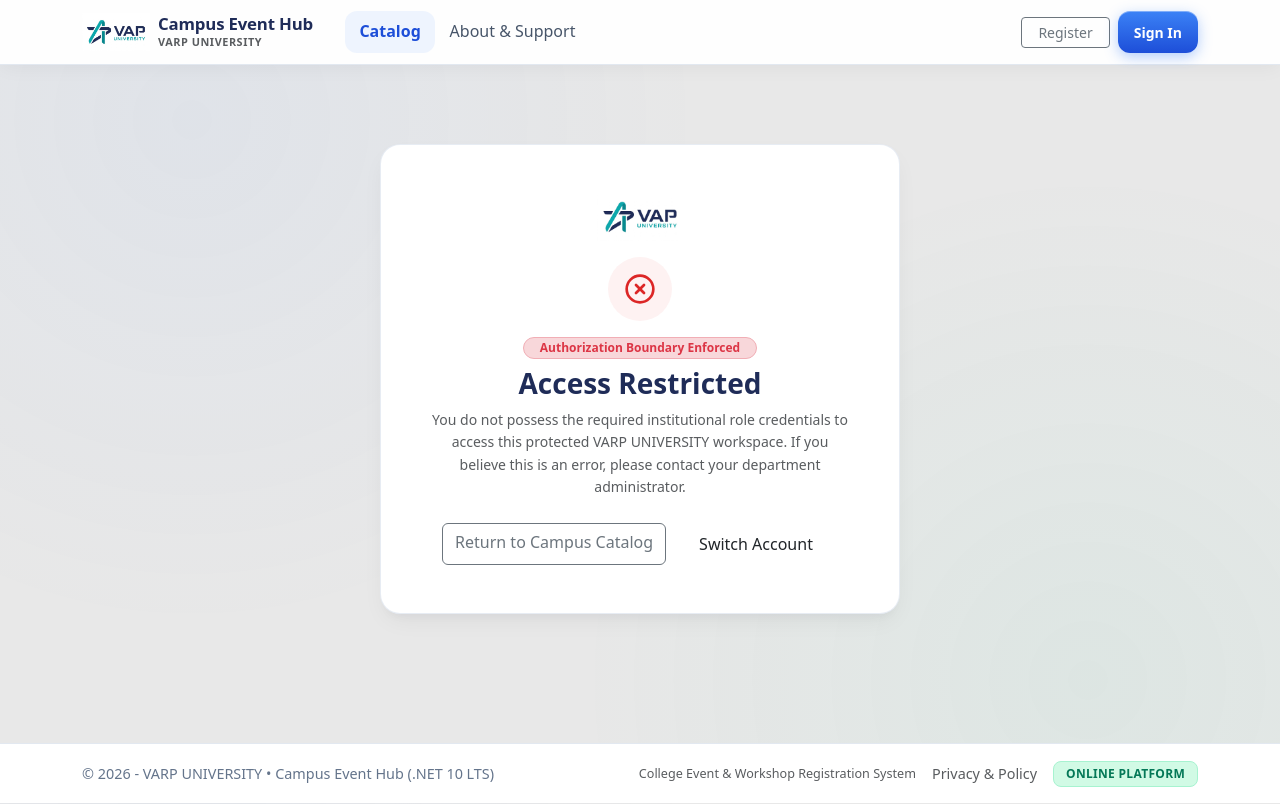
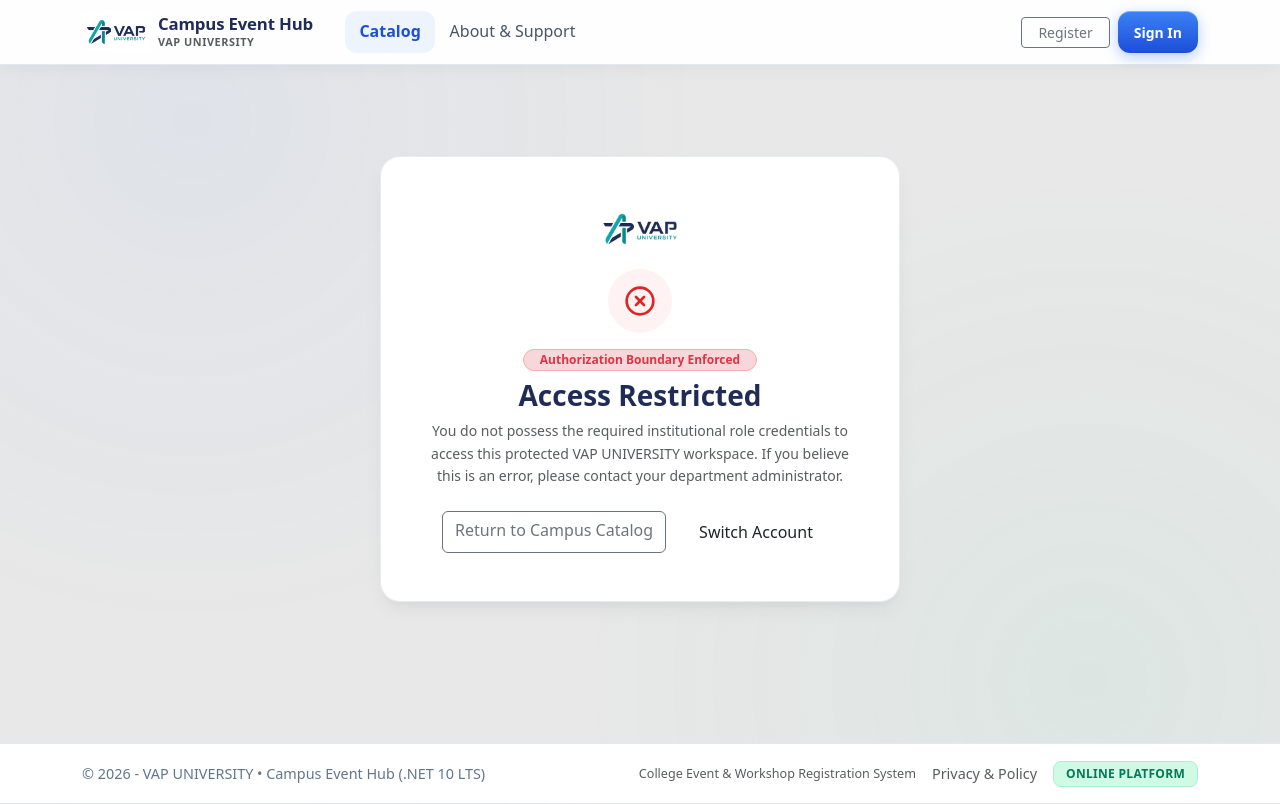
Before and after one commit to as9556641-svg/College_event_project, an ASP.NET Core app: page /Account/AccessDenied in a window 1280 px wide. Run offline with ASP.NET Core 8, Linux system fonts and the light colour scheme; style sheets or scripts are compiled from the project's sources; some libraries are stand-ins or nearby versions.

Commit message:
feat(branding): update institutional identity to VAP University

```diff
--- a/src/CollegeEventRegistration.Infrastructure/Data/DbInitializer.cs
+++ b/src/CollegeEventRegistration.Infrastructure/Data/DbInitializer.cs
@@ -84,7 +84,7 @@ public static class DbInitializer
                     IsActive = true,
                     IsSuperAdminProtected = true,
                     Department = "Administration",
-                    CollegeName = "VARP UNIVERSITY"
+                    CollegeName = "VAP UNIVERSITY"
                 };
 
                 var createResult = await userManager.CreateAsync(superAdmin, superAdminPassword);
@@ -133,7 +133,7 @@ public static class DbInitializer
                 EmailConfirmed = true,
                 IsActive = true,
                 Department = "Administration",
-                CollegeName = "VARP UNIVERSITY"
+                CollegeName = "VAP UNIVERSITY"
             };
             var res = await userManager.CreateAsync(adminUser, "Admin@2026!");
             if (res.Succeeded)
@@ -155,7 +155,7 @@ public static class DbInitializer
                 EmailConfirmed = true,
                 IsActive = true,
                 Department = "Computer Science & Engineering",
-                CollegeName = "VARP UNIVERSITY"
+                CollegeName = "VAP UNIVERSITY"
             };
             var res = await userManager.CreateAsync(coordUser, "Coordinator@2026!");
             if (res.Succeeded)
--- a/src/CollegeEventRegistration.Web/Areas/SuperAdmin/Views/Dashboard/Index.cshtml
+++ b/src/CollegeEventRegistration.Web/Areas/SuperAdmin/Views/Dashboard/Index.cshtml
@@ -14,7 +14,7 @@
             Welcome, @(Model?.CurrentUser?.FullName ?? "Root Administrator")
         </h2>
         <p class="text-muted small mb-0">
-            Real-time telemetry and management controls for VARP UNIVERSITY's event ecosystem.
+            Real-time telemetry and management controls for VAP UNIVERSITY's event ecosystem.
         </p>
     </div>
     <div class="col-lg-4 text-lg-end mt-3 mt-lg-0">
--- a/src/CollegeEventRegistration.Web/Models/Account/RegisterViewModel.cs
+++ b/src/CollegeEventRegistration.Web/Models/Account/RegisterViewModel.cs
@@ -45,7 +45,7 @@ public class RegisterViewModel
     public int? YearOfStudy { get; set; } = 1;
 
     [Display(Name = "College / Institution Name")]
-    public string CollegeName { get; set; } = "VARP UNIVERSITY";
+    public string CollegeName { get; set; } = "VAP UNIVERSITY";
 
     public string? ReturnUrl { get; set; }
 }
--- a/src/CollegeEventRegistration.Web/Views/Account/AccessDenied.cshtml
+++ b/src/CollegeEventRegistration.Web/Views/Account/AccessDenied.cshtml
@@ -1,12 +1,12 @@
 @{
-    ViewData["Title"] = "Access Restricted - VARP UNIVERSITY";
+    ViewData["Title"] = "Access Restricted - VAP UNIVERSITY";
 }
 
 <div class="d-flex align-items-center justify-content-center" style="min-height: calc(100vh - 220px);">
     <div class="card card-3d p-4 p-md-5 text-center" style="max-width: 520px; border-radius: 1.25rem;">
         <div class="mb-3">
-            <img src="~/images/branding/varp-university-logo.png"
-                 alt="VARP University Logo"
+            <img src="~/images/branding/vap-university-logo.png"
+                 alt="VAP University Logo"
                  style="height: 48px; width: auto; object-fit: contain; max-width: 220px;"
                  asp-append-version="true" />
         </div>
@@ -26,7 +26,7 @@
 
         <h3 class="fw-bold mb-2" style="color: #1F2C58;">Access Restricted</h3>
         <p class="text-muted small mb-4">
-            You do not possess the required institutional role credentials to access this protected VARP UNIVERSITY workspace.
+            You do not possess the required institutional role credentials to access this protected VAP UNIVERSITY workspace.
             If you believe this is an error, please contact your department administrator.
         </p>
 
@@ -34,7 +34,7 @@
             <a asp-controller="Home" asp-action="Index" class="btn btn-outline-secondary">
                 Return to Campus Catalog
             </a>
-            <a asp-controller="Account" asp-action="Login" class="btn btn-auth-varp" style="width: auto; padding: 0.5rem 1.5rem; text-decoration: none;">
+            <a asp-controller="Account" asp-action="Login" class="btn btn-auth-vap" style="width: auto; padding: 0.5rem 1.5rem; text-decoration: none;">
                 Switch Account
             </a>
         </div>
--- a/src/CollegeEventRegistration.Web/Views/Home/Index.cshtml
+++ b/src/CollegeEventRegistration.Web/Views/Home/Index.cshtml
@@ -6,12 +6,12 @@
     <div class="hero-glow"></div>
     <div class="row align-items-center position-relative">
         <div class="col-lg-8">
-            <span class="badge badge-role badge-role-coordinator mb-3">VARP UNIVERSITY &bull; Campus Event Hub</span>
+            <span class="badge badge-role badge-role-coordinator mb-3">VAP UNIVERSITY &bull; Campus Event Hub</span>
             <h1 class="hero-title mb-3">
                 College Event &amp; Workshop <span class="hero-gradient-text">Registration System</span>
             </h1>
             <p class="lead text-muted mb-4" style="max-width: 650px;">
-                The official event registration ecosystem for <strong>VARP UNIVERSITY</strong>, built on modern <strong>.NET 10 LTS</strong> and <strong>SQL Server 2025 Express</strong>. Designed for seamless event registration, real-time QR attendance check-in, dynamic certificate issuance, and comprehensive administrative governance.
+                The official event registration ecosystem for <strong>VAP UNIVERSITY</strong>, built on modern <strong>.NET 10 LTS</strong> and <strong>SQL Server 2025 Express</strong>. Designed for seamless event registration, real-time QR attendance check-in, dynamic certificate issuance, and comprehensive administrative governance.
             </p>
             <div class="d-flex flex-wrap gap-3">
                 <a href="#roles" class="btn btn-3d-primary">
--- a/src/CollegeEventRegistration.Web/Views/Shared/_Layout.cshtml
+++ b/src/CollegeEventRegistration.Web/Views/Shared/_Layout.cshtml
@@ -14,10 +14,10 @@
         <nav class="navbar navbar-expand-lg navbar-custom sticky-top">
             <div class="container">
                 <a class="navbar-brand navbar-brand-custom d-flex align-items-center gap-2 text-decoration-none" asp-area="" asp-controller="Home" asp-action="Index">
-                    <img src="~/images/branding/varp-university-logo.png" alt="VARP UNIVERSITY" style="height: 38px; width: auto; object-fit: contain;" asp-append-version="true" />
+                    <img src="~/images/branding/vap-university-logo.png" alt="VAP UNIVERSITY" style="height: 38px; width: auto; object-fit: contain;" asp-append-version="true" />
                     <div class="d-flex flex-column text-start">
                         <span class="fw-bold" style="color: #1F2C58; font-size: 1.05rem; line-height: 1.15; letter-spacing: -0.01em;">Campus Event Hub</span>
-                        <span class="text-muted" style="font-size: 0.68rem; font-weight: 700; letter-spacing: 0.05em; text-transform: uppercase;">VARP UNIVERSITY</span>
+                        <span class="text-muted" style="font-size: 0.68rem; font-weight: 700; letter-spacing: 0.05em; text-transform: uppercase;">VAP UNIVERSITY</span>
                     </div>
                 </a>
                 <button class="navbar-toggler border-0" type="button" data-bs-toggle="collapse" data-bs-target="#navbarContent"
@@ -49,7 +49,7 @@
 
     <footer class="footer-custom">
         <div class="container d-flex flex-wrap justify-content-between align-items-center gap-2">
-            <span>&copy; @DateTime.UtcNow.Year - VARP UNIVERSITY &bull; Campus Event Hub (.NET 10 LTS)</span>
+            <span>&copy; @DateTime.UtcNow.Year - VAP UNIVERSITY &bull; Campus Event Hub (.NET 10 LTS)</span>
             <div class="d-flex gap-3 align-items-center">
                 <span class="text-muted small d-none d-md-inline">College Event &amp; Workshop Registration System</span>
                 <a asp-area="" asp-controller="Home" asp-action="Privacy" class="text-decoration-none text-muted">Privacy &amp; Policy</a>
--- a/src/CollegeEventRegistration.Web/Views/Shared/_UniversityBranding.cshtml
+++ b/src/CollegeEventRegistration.Web/Views/Shared/_UniversityBranding.cshtml
@@ -10,8 +10,8 @@
 }
 
 <div class="d-inline-flex align-items-center gap-2 branding-container @logoClass">
-    <img src="~/images/branding/varp-university-logo.png"
-         alt="VARP University Logo"
+    <img src="~/images/branding/vap-university-logo.png"
+         alt="VAP University Logo"
          class="branding-logo-img"
          style="@(string.IsNullOrEmpty(styleStr) ? "" : styleStr)object-fit: contain;"
          asp-append-version="true" />
@@ -19,7 +19,7 @@
     {
         <div class="branding-text-block text-start">
             <div class="branding-app-title">Campus Event Hub</div>
-            <div class="branding-univ-title">VARP UNIVERSITY</div>
+            <div class="branding-univ-title">VAP UNIVERSITY</div>
         </div>
     }
 </div>
--- a/src/CollegeEventRegistration.Web/wwwroot/css/site.css
+++ b/src/CollegeEventRegistration.Web/wwwroot/css/site.css
@@ -4,15 +4,15 @@
    ========================================================================== */
 
 :root {
-  /* VARP UNIVERSITY Official Brand Tokens */
-  --varp-navy: #1F2C58;
-  --varp-navy-dark: #16203E;
-  --varp-navy-light: #2A3B75;
-  --varp-teal: #0BA9AC;
-  --varp-teal-dark: #08898E;
-  --varp-teal-light: #14C2C6;
-  --varp-teal-glow: rgba(11, 169, 172, 0.25);
-  --varp-navy-glow: rgba(31, 44, 88, 0.25);
+  /* VAP UNIVERSITY Official Brand Tokens */
+  --vap-navy: #1F2C58;
+  --vap-navy-dark: #16203E;
+  --vap-navy-light: #2A3B75;
+  --vap-teal: #0BA9AC;
+  --vap-teal-dark: #08898E;
+  --vap-teal-light: #14C2C6;
+  --vap-teal-glow: rgba(11, 169, 172, 0.25);
+  --vap-navy-glow: rgba(31, 44, 88, 0.25);
 
   /* Surface & Background Colors */
   --bg-canvas: #E8E8E8;
```
Also changed, not shown: src/CollegeEventRegistration.Web/Views/Account/ForgotPassword.cshtml (+7 -7 lines), src/CollegeEventRegistration.Web/Views/Account/ForgotPasswordConfirmation.cshtml (+5 -5 lines), src/CollegeEventRegistration.Web/Views/Account/Login.cshtml (+10 -10 lines), src/CollegeEventRegistration.Web/Views/Account/Register.cshtml (+6 -6 lines), src/CollegeEventRegistration.Web/Views/Home/Privacy.cshtml (+5 -5 lines), src/CollegeEventRegistration.Web/wwwroot/css/auth.css (+13 -13 lines), src/CollegeEventRegistration.Web/wwwroot/images/branding/vap-university-campus.jpg (added), src/CollegeEventRegistration.Web/wwwroot/images/branding/vap-university-logo.jpg (added), src/CollegeEventRegistration.Web/wwwroot/images/branding/vap-university-logo.png (added).
